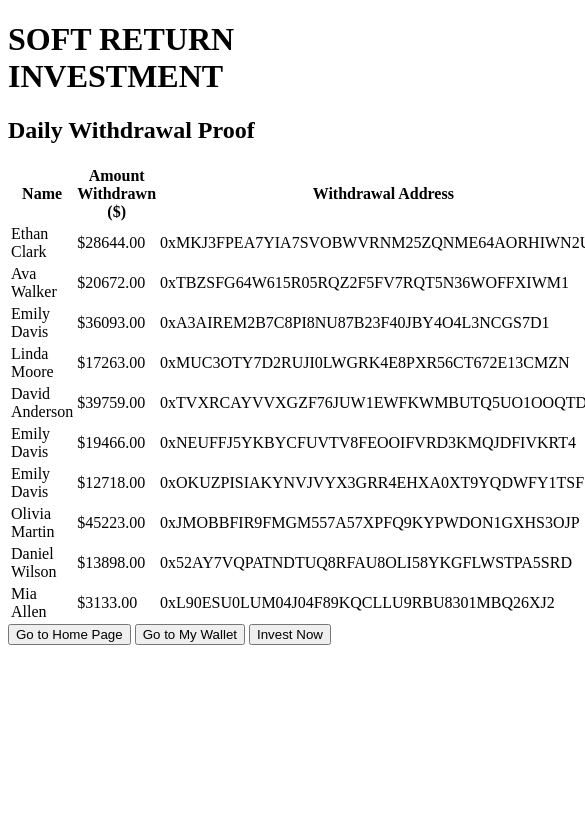
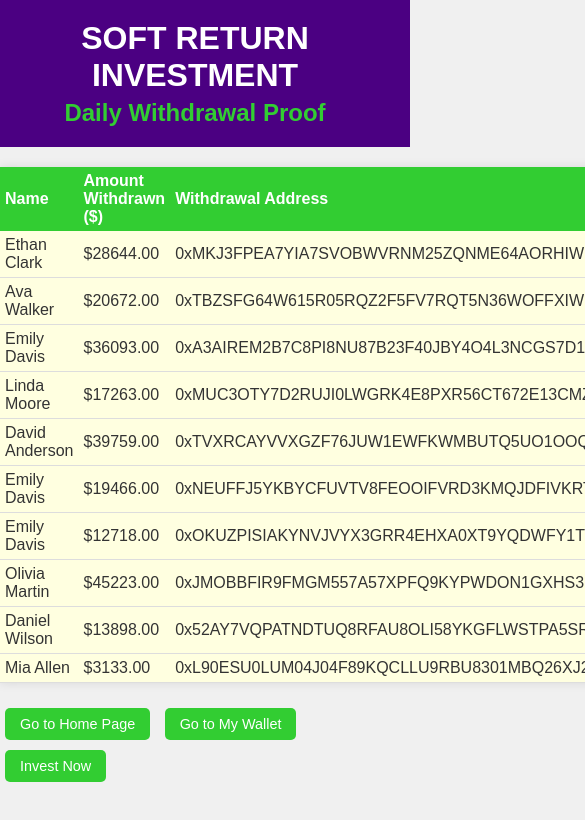
Before and after one commit to softrsoft1/softrwithdrawals, a plain HTML site: page index.html in a window 390 px wide. Shown: the top 820 px of the page, 585 px wide, since content can reach past the window. Drawn offline with Linux system fonts and the light colour scheme.

Commit message:
Update styles.css

```diff
--- a/styles.css
+++ b/styles.css
@@ -1,62 +1,87 @@
-const names = [
-    'John Smith', 'Jane Doe', 'Michael Johnson', 'Emily Davis', 'Daniel Wilson',
-    'Sarah Brown', 'James Taylor', 'Linda Moore', 'David Anderson', 'Laura Thomas',
-    'Chris Jackson', 'Jessica White', 'Matthew Harris', 'Olivia Martin', 'Andrew Thompson',
-    'Sophia Robinson', 'Daniel Garcia', 'Isabella Martinez', 'Ethan Clark', 'Charlotte Lee',
-    'Jacob Lewis', 'Ava Walker', 'William Hall', 'Mia Allen', 'James Young',
-    'Lucas Scott', 'Madison Lewis', 'Jackson Clark', 'Avery Hall', 'Liam Young',
-    'Mason Harris', 'Ella Lee', 'Ethan Walker', 'Zoe Brown', 'Noah Allen',
-    // More names...
-];
+body {
+    font-family: Arial, sans-serif;
+    background-color: #f0f0f0;
+    color: #333;
+    margin: 0;
+    padding: 0;
+    display: flex;
+    flex-direction: column;
+    align-items: center;
+}
 
-const generateRandomAddress = () => {
-    const chars = 'ABCDEFGHIJKLMNOPQRSTUVWXYZ0123456789';
-    let address = '0x';
-    for (let i = 0; i < 40; i++) {
-        address += chars.charAt(Math.floor(Math.random() * chars.length));
+header {
+    background-color: #4b0082; /* Dark Purple */
+    color: #fff;
+    text-align: center;
+    padding: 20px;
+    width: 100%;
+}
+
+h1 {
+    margin: 0;
+    font-size: 2em;
+}
+
+h2 {
+    color: #32cd32; /* Green */
+    margin: 5px 0 0;
+}
+
+main {
+    margin: 20px;
+    width: 100%;
+    max-width: 800px;
+}
+
+table {
+    width: 100%;
+    border-collapse: collapse;
+    background-color: #fff;
+    box-shadow: 0 0 10px rgba(0, 0, 0, 0.1);
+}
+
+th {
+    background-color: #32cd32; /* Light Active Green */
+    color: #fff;
+    padding: 10px;
+    text-align: left;
+}
+
+td {
+    background-color: #ffffe0; /* Light Yellow */
+    padding: 10px;
+    border-bottom: 1px solid #ddd;
+}
+
+tfoot {
+    background-color: #4b0082;
+    padding: 20px;
+    width: 100%;
+    text-align: center;
+}
+
+footer button {
+    background-color: #32cd32;
+    color: #fff;
+    padding: 10px 20px;
+    margin: 5px;
+    border: none;
+    cursor: pointer;
+    border-radius: 5px;
+    font-size: 1em;
+}
+
+footer button:hover {
+    background-color: #4b0082;
+}
+
+@media (max-width: 768px) {
+    th, td {
+        padding: 5px;
     }
-    return address;
-};
 
-const generateRandomAmount = () => {
-    return (Math.floor(Math.random() * (50000 - 50 + 1)) + 50).toFixed(2);
-};
-
-const generateRandomData = (count) => {
-    let data = [];
-    for (let i = 0; i < count; i++) {
-        const name = names[Math.floor(Math.random() * names.length)];
-        const amount = `$${generateRandomAmount()}`;
-        const address = generateRandomAddress();
-        data.push({ name, amount, address });
+    footer button {
+        padding: 8px 15px;
+        font-size: 0.9em;
     }
-    return data;
-};
-
-const updateTable = () => {
-    const data = generateRandomData(400);
-    let currentIndex = 0;
-
-    const displayData = () => {
-        const tableBody = document.querySelector('#crypto-table tbody');
-        tableBody.innerHTML = '';
-
-        for (let i = 0; i < 10; i++) {
-            const row = document.createElement('tr');
-            const { name, amount, address } = data[(currentIndex + i) % data.length];
-            row.innerHTML = `
-                <td>${name}</td>
-                <td>${amount}</td>
-                <td>${address}</td>
-            `;
-            tableBody.appendChild(row);
-        }
-
-        currentIndex = (currentIndex + 10) % data.length;
-    };
-
-    displayData();
-    setInterval(displayData, Math.floor(Math.random() * (30000 - 10000 + 1)) + 10000);
-};
-
-window.onload = updateTable;
+}
```
